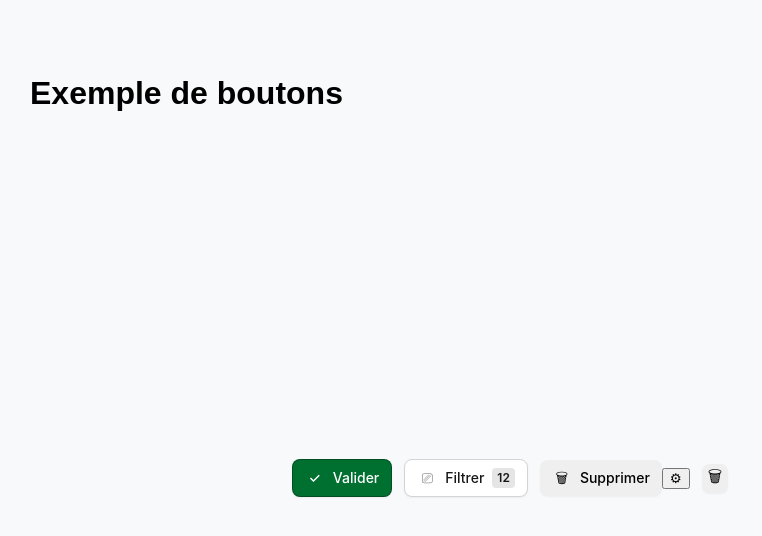
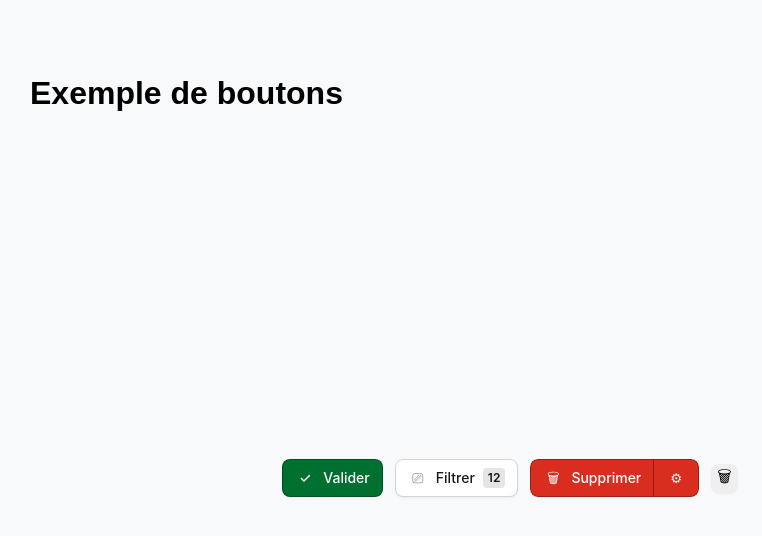
Before and after one commit to julienlisita/button-design-system, a React (Vite) app: page / in a window 1280 px wide. Shown: the top 536 px of the page, without its empty margins (130-892 px from the left). Built offline with nearby package versions, Linux system fonts and the light colour scheme.

Commit message:
feat: create GroupButton component

```diff
--- a/src/components/Button/GroupButton.scss
+++ b/src/components/Button/GroupButton.scss
@@ -0,0 +1,121 @@
+// src/components/Button/GroupButton.scss
+
+@use './tokens' as *;
+
+/* GLOBAL STRUCTURE */
+
+.group-button {
+  display: inline-flex;
+  align-items: stretch;
+  border-radius: $radius-m;
+  overflow: hidden;
+  box-shadow: $shadow-bottom-xs;
+}
+
+.group-button:focus-within {
+  box-shadow:
+    $shadow-bottom-xs,
+    0 0 0 $focus-ring-size $focus-ring-color;
+}
+
+/* MAIN BUTTON */
+
+.group-button__main {
+  border-top-right-radius: 0;
+  border-bottom-right-radius: 0;
+  border-right: none;
+  box-shadow: none;
+}
+
+/* ADDON STRUCTURE */
+
+.group-button__addon {
+  display: inline-flex;
+  align-items: center;
+  justify-content: center;
+  border-radius: $radius-m;
+  border-top-left-radius: 0;
+  border-bottom-left-radius: 0;
+  padding: 0 $space-s;
+  cursor: pointer;
+}
+
+/* ADDON ICON */
+
+.group-button__addon-icon {
+  display: inline-flex;
+  align-items: center;
+  justify-content: center;
+}
+
+.group-button .text-button--m + .group-button__addon .group-button__addon-icon,
+.group-button .text-button--s + .group-button__addon .group-button__addon-icon {
+  width: 20px;
+  height: 20px;
+}
+
+.group-button .text-button--xs + .group-button__addon .group-button__addon-icon {
+  width: 16px;
+  height: 16px;
+}
+
+/* PRIMARY */
+
+.group-button--primary .group-button__addon {
+  background: $color-surface-primary;
+  color: $color-text-primary;
+  border: 1px solid $color-border-primary;
+}
+
+.group-button--primary .group-button__addon:hover {
+  background: $color-surface-primary-hover;
+}
+
+.group-button--primary .group-button__addon-icon {
+  color: $color-icon-primary;
+}
+
+/* SECONDARY */
+
+.group-button--secondary .group-button__addon {
+  background: $color-surface-secondary;
+  color: $color-text-secondary;
+  border: 1px solid $color-border-secondary;
+}
+
+.group-button--secondary .group-button__addon:hover {
+  background: $color-surface-secondary-hover;
+}
+
+.group-button--secondary .group-button__addon-icon {
+  color: $color-icon-secondary;
+}
+
+/* DESTRUCTIVE */
+
+.group-button--destructive .group-button__addon {
+  background: $color-surface-destructive;
+  color: $color-text-primary;
+  border: 1px solid $color-border-destructive;
+}
+
+.group-button--destructive .group-button__addon:hover {
+  background: $color-surface-destructive-hover;
+}
+
+.group-button--destructive .group-button__addon-icon {
+  color: $color-icon-destructive;
+}
+
+/* DISABLED STATE */
+
+.group-button--disabled .button-base:disabled,
+.group-button__addon:disabled {
+  opacity: 1;
+}
+
+.group-button--disabled {
+  opacity: $opacity-disabled;
+  cursor: not-allowed;
+  pointer-events: none;
+}
--- a/src/components/Button/GroupButton.tsx
+++ b/src/components/Button/GroupButton.tsx
@@ -1,19 +1,43 @@
 // src/components/Button/GroupButton.tsx
 
-import TextButtonBase from "./TextButtonBase"
+import Button from "./Button"
 import type { GroupButtonProps } from "./types"
+import './GroupButton.scss'
 
 function GroupButton({
   variant = 'primary',
   addonIcon,
   onAddonClick,
+  className = '',
+  disabled = false,
   ...props
 }: GroupButtonProps) {
+  const groupButtonClassName = [
+    'group-button',
+    `group-button--${variant.toLowerCase()}`,
+    disabled && 'group-button--disabled',
+    className,
+  ]
+    .filter(Boolean)
+    .join(' ')
   return (
-    <div>
-      <TextButtonBase {...props} />
-      <button type="button" onClick={onAddonClick}>
-        {addonIcon}
+    <div className={groupButtonClassName}>
+      <Button
+        {...props}
+        variant={variant}
+        disabled={disabled}
+        className="group-button__main"
+      />
+
+      <button
+        type="button"
+        className="group-button__addon"
+        onClick={onAddonClick}
+        disabled={disabled}
+      >
+        <span className="group-button__addon-icon" aria-hidden="true">
+          {addonIcon}
+        </span>
       </button>
     </div>
   )
```
